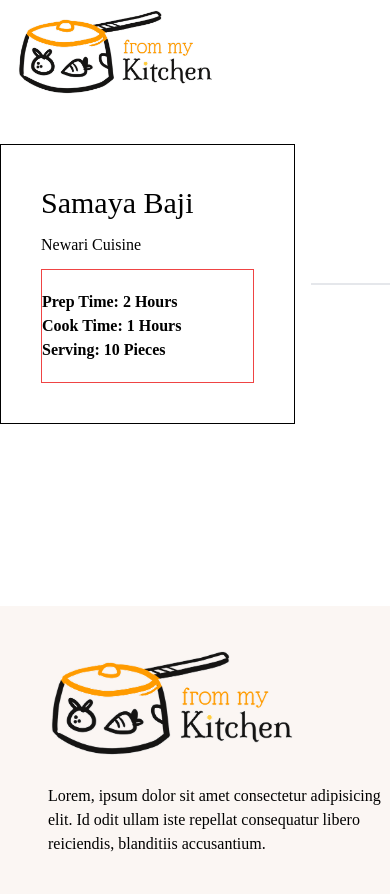
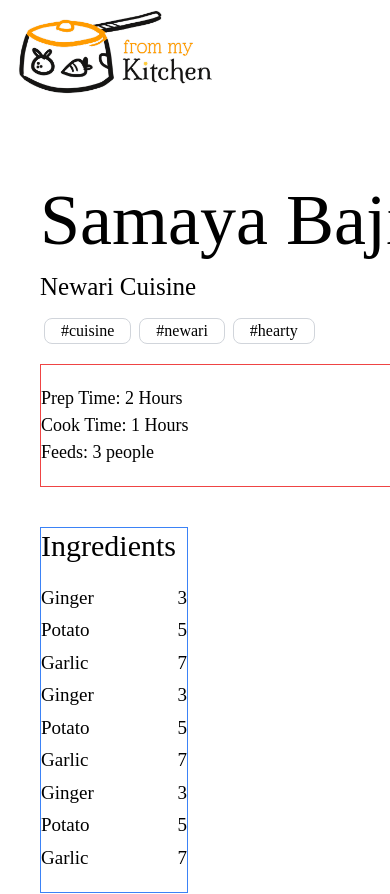
Before and after one commit to burr1to/FromMyKitchen, a React (Vite) app in the folder kitchen/: page /indi in a window 390 px wide. Shown: the top 894 px of the page. Built offline with nearby package versions, Linux system fonts and the light colour scheme; a web font is replaced by a local one.

Commit message:
individual page started.

```diff
--- a/kitchen/src/components/Global/ExploreBox.jsx
+++ b/kitchen/src/components/Global/ExploreBox.jsx
@@ -10,15 +10,15 @@ function ExploreBox({ item, loading }) {
         {item?.map((element, index) => (
           <div
             key={index}
-            className='border border-black rounded-md flex flex-col'
+            className='border border-gray-400 rounded-[25px] flex flex-col'
           >
             <div>
               <div className='w-[320px] h-auto p-4 mx-auto'>
-                <Image src={element.strMealThumb} />
+                <Image src={element.strMealThumb} className='rounded-[30px]' />
               </div>
             </div>
-            <div className='text-center mb-4 text-[18px]'>
-              {element.strMeal}{" "}
+            <div className='text-[] text-center my-4 px-2 text-[22px]'>
+              {element.strMeal}
             </div>
           </div>
         ))}
--- a/kitchen/src/components/Global/Pagination.jsx
+++ b/kitchen/src/components/Global/Pagination.jsx
@@ -11,9 +11,9 @@ function Pagination({ per, total, paginate }) {
       {pageNumbers?.map((number) => (
         <li key={number} className=''>
           <a
-            href='#'
+            href='#!'
             onClick={() => paginate(number)}
-            className='px-3 py-2 leading-tight text-gray-500 bg-white border border-gray-300 hover:bg-gray-100 hover:text-gray-700 dark:bg-gray-800 dark:border-gray-700 dark:text-gray-400 dark:hover:bg-gray-700 dark:hover:text-white'
+            className='px-4 py-2 leading-tight text-[19px] border border-gray-400 rounded-lg text-black active:bg-slate-900 active:text-white active:border-slate-900 hover:bg-slate-900 hover:text-white hover:border-slate-900 '
           >
             {number}
           </a>
--- a/kitchen/src/views/Explore/Explore.jsx
+++ b/kitchen/src/views/Explore/Explore.jsx
@@ -4,6 +4,7 @@ import { useState, useEffect } from "react";
 import Pagination from "../../components/Global/Pagination";
 import Layout from "./../../components/Layout/Layout";
 import ExploreBox from "../../components/Global/ExploreBox";
+import ExploreBy from "./ExploreBy";
 
 function Explore() {
   const [data, setData] = useState([]);
@@ -15,7 +16,7 @@ function Explore() {
     const fetch = async () => {
       setLoading(true);
       const res = await axios.get(
-        "https://www.themealdb.com/api/json/v1/1/search.php?f=f"
+        "https://www.themealdb.com/api/json/v1/1/search.php?f=h"
       );
 
       setData(res.data.meals);
@@ -29,22 +30,27 @@ function Explore() {
   const firstIndex = lastIndex - itemsPerPage;
   const current = data.slice(firstIndex, lastIndex);
 
-  const paginate = (pageNumber) => {
+  const paginate = (pageNumber, e) => {
     setCurrentPage(pageNumber);
   };
 
   return (
     <Layout>
+      <div className='flex justify-center my-20'>
+        <ExploreBy />
+      </div>
       <div className='grid grid-cols-7 max-w-[85%] mx-auto my-14 '>
         <div className='col-span-1'>Sidebar</div>
         <div className=' col-span-6 grid grid-cols-3 gap-x-10 gap-y-10'>
           <ExploreBox item={current} loading={loading} />
-          <Pagination
-            paginate={paginate}
-            per={itemsPerPage}
-            total={data.length}
-          />
         </div>
+      </div>
+      <div className='my-10 flex justify-center max-w-[100%]'>
+        <Pagination
+          paginate={paginate}
+          per={itemsPerPage}
+          total={data.length}
+        />
       </div>
     </Layout>
   );
--- /dev/null
+++ b/kitchen/src/views/Explore/ExploreBy.jsx
@@ -0,0 +1,7 @@
+import React from "react";
+
+function ExploreBy() {
+  return <div>ExploreBy</div>;
+}
+
+export default ExploreBy;
--- a/kitchen/src/views/Recipe/Recipe.jsx
+++ b/kitchen/src/views/Recipe/Recipe.jsx
@@ -1,25 +1,72 @@
 import React from "react";
 import Layout from "./../../components/Layout/Layout";
+import Image from "../../components/Global/Image";
 import axios from "axios";
 import { useState } from "react";
+import food from "./../../assets/explore.jpg";
 
 function Recipe() {
+  const ingredients = [
+    { name: "Ginger", quantity: 3 },
+    { name: "Potato", quantity: 5 },
+    { name: "Garlic", quantity: 7 },
+    { name: "Ginger", quantity: 3 },
+    { name: "Potato", quantity: 5 },
+    { name: "Garlic", quantity: 7 },
+    { name: "Ginger", quantity: 3 },
+    { name: "Potato", quantity: 5 },
+    { name: "Garlic", quantity: 7 },
+  ];
+
+  const tags = ["cuisine", "newari", "hearty"];
   return (
     <Layout>
-      <div className='h-[50vh] my-10'>
-        <div className='grid h grid-cols-3 md:max-w-[80%] mx-auto justify-center items-center gap-x-4'>
-          <div className='col-span-2 border p-10 border-black'>
-            <span className='text-3xl'>Samaya Baji</span>
-            <p className='my-3'>Newari Cuisine</p>
-            <div className='border border-red-500 py-5'>
-              <ul className='font-bold'>
+      <div className='my-10 relative'>
+        <div className='grid h md:grid-cols-5 md:max-w-[70%] mx-auto justify-center items-center gap-x-4'>
+          <div className='md:col-span-3 p-10'>
+            <span className='text-7xl'>Samaya Baji</span>
+            <p className='my-3 text-[25px]'>Newari Cuisine</p>
+            <div>
+              <ul>
+                {tags?.map((tag, index) => (
+                  <li className='cursor-pointer inline-block border mx-1 px-4 border-gray-300 rounded-lg'>
+                    #{tag}
+                  </li>
+                ))}
+              </ul>
+            </div>
+            <div className='border border-red-500 py-5 mt-5'>
+              <ul className='text-[18px]'>
                 <li>Prep Time: 2 Hours</li>
                 <li>Cook Time: 1 Hours</li>
-                <li>Serving: 10 Pieces</li>
+                <li>Feeds: 3 people</li>
               </ul>
             </div>
+            <div className='border border-blue-500 mt-10 max-w-[40%]'>
+              <span className='text-3xl my-12'>Ingredients</span>
+              <ul className='text-[19px] my-5'>
+                {ingredients?.map((ingredient, index) => (
+                  <li className='mt-1' key={index}>
+                    <div className='relative '>
+                      {ingredient.name}
+                      <span className='absolute right-0'>
+                        {ingredient.quantity}
+                      </span>
+                    </div>
+                  </li>
+                ))}
+              </ul>
+            </div>
+            <div className='border border-rose-900 my-5'>
+              <h1 className='text-xl'>Method</h1>
+            </div>
           </div>
-          <div className='col-span-1 border border-red'></div>
+          <div className='md:col-span-2'>
+            <div className=' md:absolute md:top-0 pt-8'>
+              <Image src={food} alt='' className='' />
+              <div>Multiple images?</div>
+            </div>
+          </div>
         </div>
       </div>
     </Layout>
```
